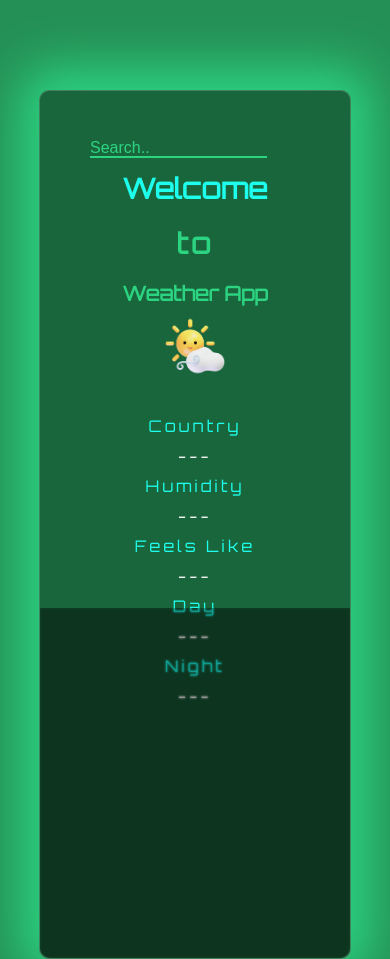
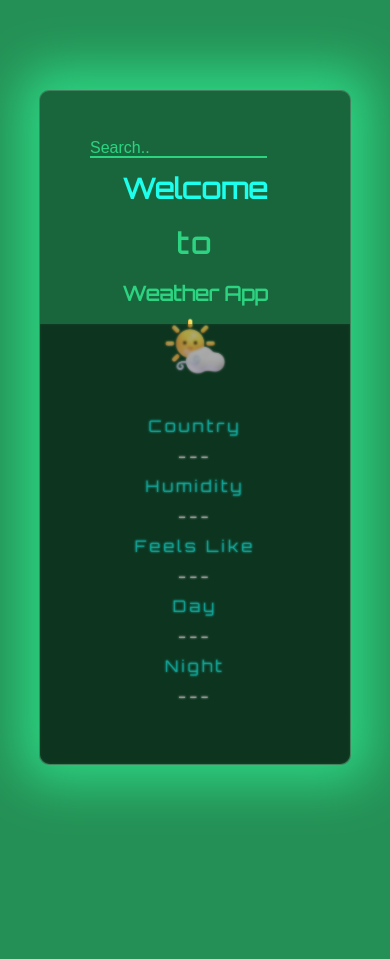
Before and after one commit to Bekki1996/Weather-App, a plain HTML site: page index.html in a window 390 px wide. After the commit the page ends 844 px from the top, so only its background shows below. Drawn offline with Linux system fonts and the light colour scheme; no server answers.

Commit message:
Update style.css

```diff
--- a/style.css
+++ b/style.css
@@ -207,7 +207,7 @@ input::placeholder {
         border-radius: 10px;
         border: 1px solid rgba(255, 255, 255, 0.18);
         width: 80%;
-        height: 103vh;
+        height: 80vh;
         position: relative;
     }
 
@@ -215,7 +215,7 @@ input::placeholder {
         position: absolute;
         bottom: 0;
         width: 100%;
-        height: 350px;
+        height: 440px;
         background: rgba(0, 0, 0, 0.285);
         backdrop-filter: blur(1px);
         -webkit-backdrop-filter: blur(1px);
```
